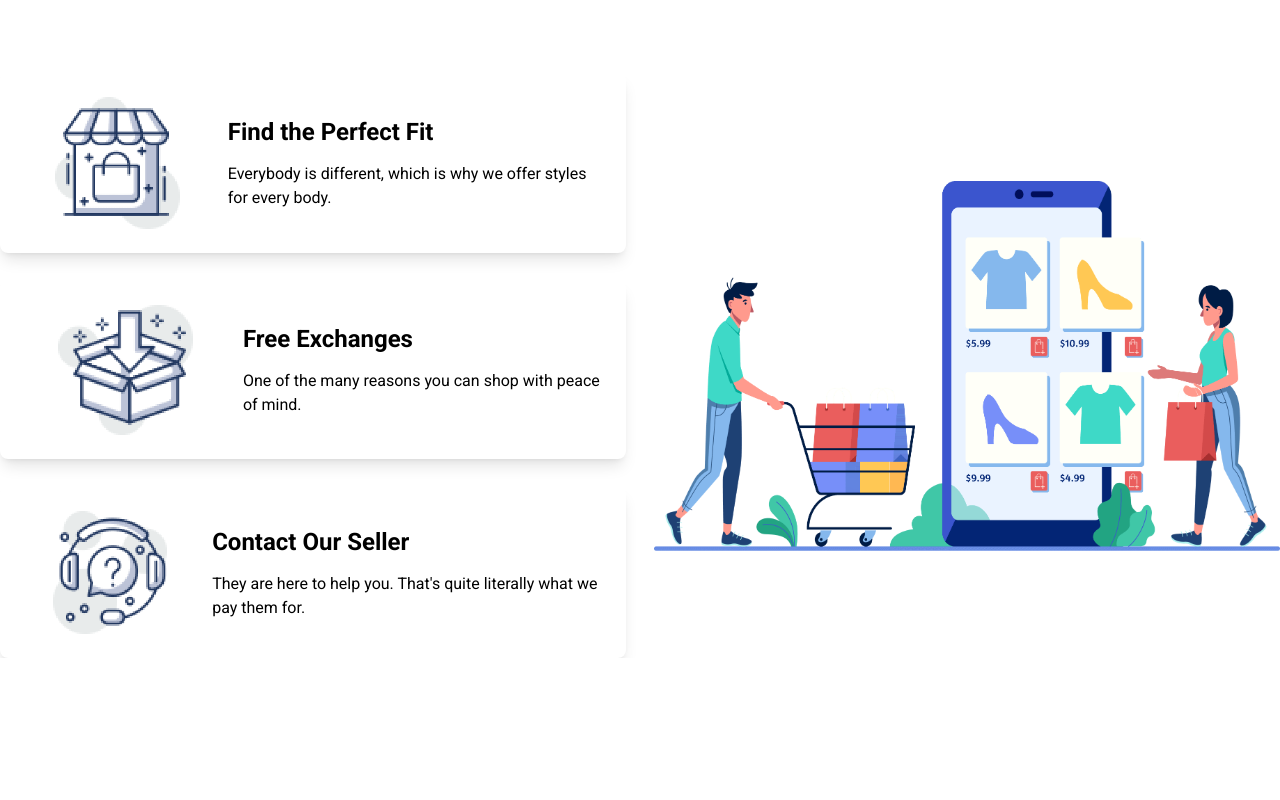
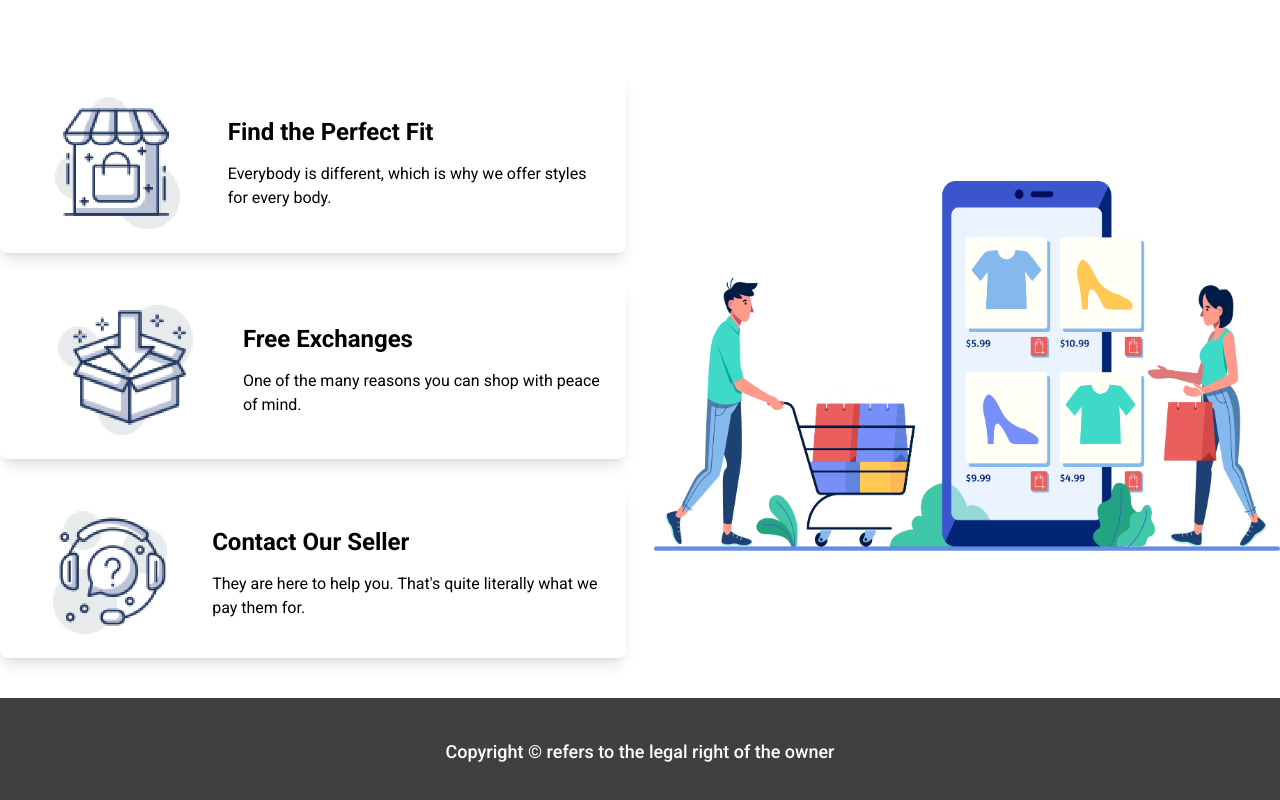
Before and after one commit to rubayedhasan/tailwind-penguin-fashion-website, a website: page index.html in a window 1280 px wide. Shown: the part 2492-3292 px from the top of the page. Before the commit the page ends 3150 px from the top, so only its background shows below. Drawn offline with nearby package versions, Linux system fonts and the light colour scheme.

Commit message:
adding footer section

```diff
--- a/css/style.css
+++ b/css/style.css
@@ -15,19 +15,15 @@ li {
   list-style: none;
 }
 
-body {
-  font-family: "Bebas Neue", sans-serif;
-  font-family: "Roboto", sans-serif;
-}
-
-/* header section styles*/
+/* common styles*/
 nav ul li a,
 .banner-text,
 .primary-btn,
 .card-title,
 .card-text,
 .feature-sub-title,
-.feature-text {
+.feature-text,
+.footer-text {
   font-family: "Roboto", sans-serif;
 }
 
--- a/index.html
+++ b/index.html
@@ -410,6 +410,12 @@
     </main>
 
     <!-- footer section  -->
-    <footer></footer>
+    <footer class="bg-neutral-700 mt-10 py-10">
+      <div class="container">
+        <p class="footer-text text-center text-white font-medium text-lg">
+          Copyright &copy; refers to the legal right of the owner
+        </p>
+      </div>
+    </footer>
   </body>
 </html>
```
